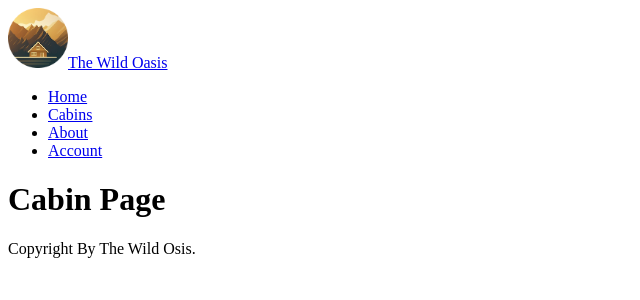
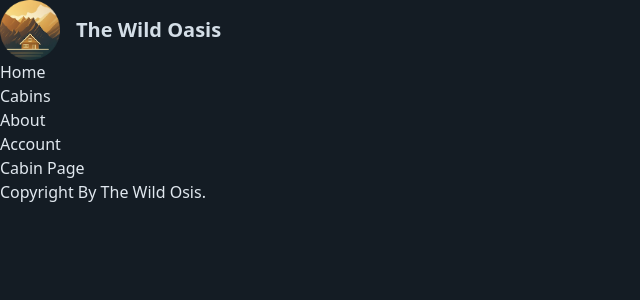
Before and after one commit to ashutosh-mishra-dev/learn-next.js-with-project-wild-osis-website-, a Next.js app: page /cabins in a window 1280 px wide. Shown: the top 300 px of the page, without its empty margins (0-640 px from the left). Built offline with nearby package versions, Linux system fonts and the light colour scheme.

Commit message:
Section 33 : Starting to Build the Wild Osis Website : styling with Tailwind css

```diff
--- a/package.json
+++ b/package.json
@@ -9,6 +9,7 @@
     "lint": "eslint"
   },
   "dependencies": {
+    "@heroicons/react": "^2.2.0",
     "next": "16.0.3",
     "react": "19.2.0",
     "react-dom": "19.2.0"
--- a/src/app/_styles/globals.css
+++ b/src/app/_styles/globals.css
@@ -1,8 +1,34 @@
-@tailwind base;
-@tailwind components;
-@tailwind utilities;
+@import "tailwindcss";
 
-@layer components {
+@theme {
+  /* Primary Colors */
+  --color-primary-50: #e1e8ef;
+  --color-primary-100: #d4dee7;
+  --color-primary-200: #b7c7d7;
+  --color-primary-300: #99b0c7;
+  --color-primary-400: #7c99b6;
+  --color-primary-500: #5e82a6;
+  --color-primary-600: #4c6b8a;
+  --color-primary-700: #3c546c;
+  --color-primary-800: #2c3d4f;
+  --color-primary-900: #1b2631;
+  --color-primary-950: #141c24;
+
+  /* Accent Colors */
+  --color-accent-50: #faf5f0;
+  --color-accent-100: #f4ece1;
+  --color-accent-200: #e8d6bf;
+  --color-accent-300: #ddc2a2;
+  --color-accent-400: #d2af84;
+  --color-accent-500: #c69963;
+  --color-accent-600: #b78343;
+  --color-accent-700: #926835;
+  --color-accent-800: #6c4d28;
+  --color-accent-900: #4b351b;
+  --color-accent-950: #382814;
+}
+
+/* @layer components {
   .spinner {
     margin: 3.2rem auto 1.6rem;
     width: 60px;
@@ -28,12 +54,12 @@
       transform: rotate(1turn);
     }
   }
-}
+} */
 
 /* For data picker */
-.rdp {
+/* .rdp {
   --rdp-cell-size: 32px !important;
   --rdp-accent-color: theme('colors.accent.500') !important;
   --rdp-background-color: theme('colors.accent.600') !important;
   margin: 0 !important;
-}
+} */
--- a/src/app/layout.js
+++ b/src/app/layout.js
@@ -1,12 +1,14 @@
 import Logo from "@/app/_component/Logo";
 import Navigation from "@/app/_component/Navigation";
+
+import "@/app/_styles/globals.css";
 
 export const metadata = { title: "The Wild Osis" };
 
 export default function RootLayout({ children }) {
   return (
     <html lang="en">
-      <body>
+      <body className="bg-primary-950 text-primary-50 min-h-screen">
         <header>
           <Logo />
           <Navigation />
```
Also changed, not shown: githubData/githubRelated.txt, 1 other file (tests, documents, lock files or other folders).
